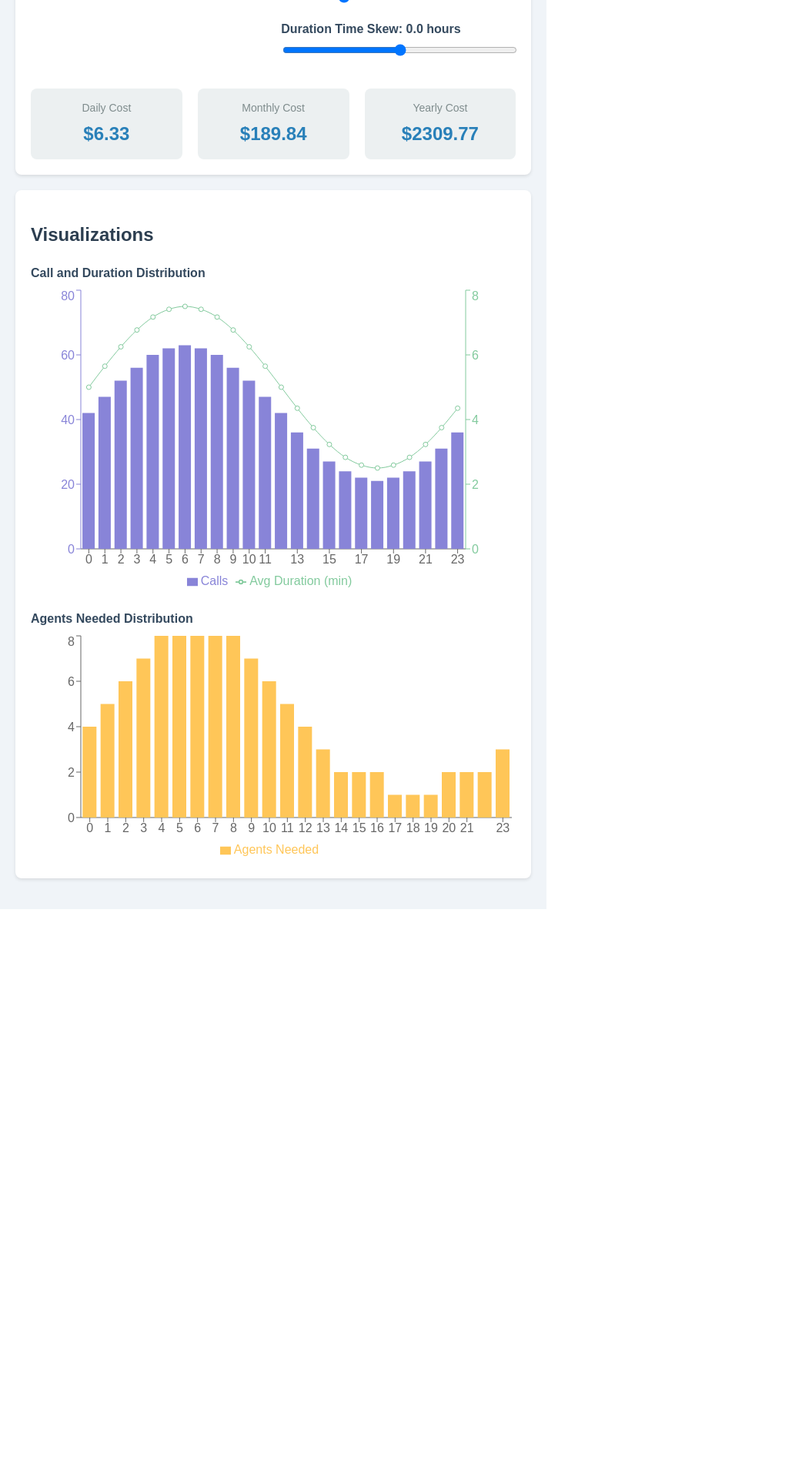
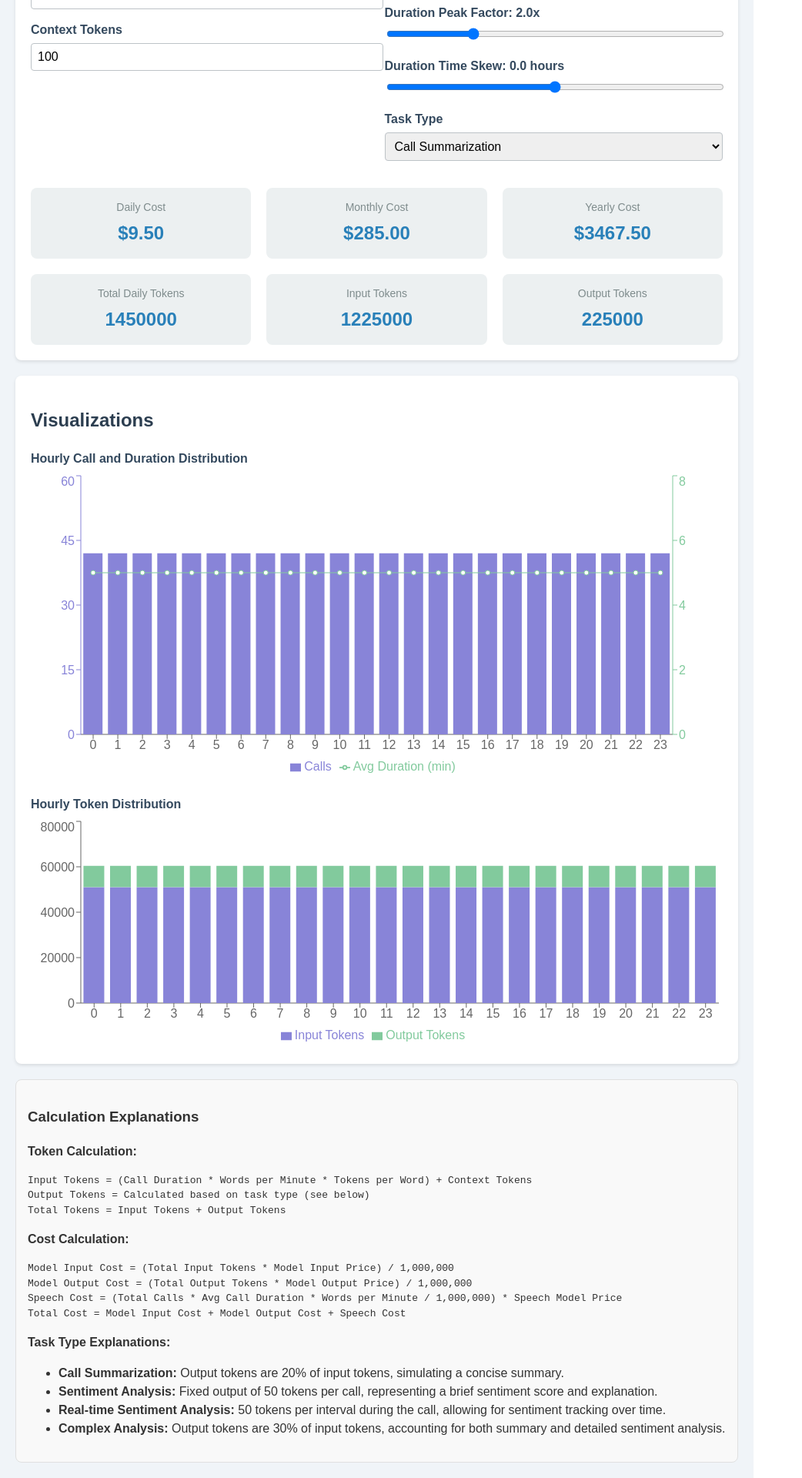
Before and after one commit to setuc/call-center-sizing, a React (Vite) app: page / in a window 1280 px wide. Shown: the part 710-2630 px from the top of the page at 77% size, without its empty margins (0-1042 px from the left). Before the commit the page ends 1891 px from the top, so only its background shows below. Built offline with nearby package versions, Linux system fonts and the light colour scheme; the HTML template or start-up script is replaced by a standard one.

Commit message:
changed the visualations and added the explanations for the calculations.

```diff
--- a/src/App.jsx
+++ b/src/App.jsx
@@ -106,6 +106,14 @@ const Instructions = styled.div`
   border-radius: 4px;
 `;
 
+const ExplanationBox = styled.div`
+  background-color: #f9f9f9;
+  border: 1px solid #e0e0e0;
+  border-radius: 8px;
+  padding: 15px;
+  margin-top: 20px;
+`;
+
 const models = [
   { name: "GPT-4o Global Deployment", input: 5, output: 15, ptu: true, ptuPrice: 2 },
   { name: "GPT-4o Regional API", input: 5, output: 15, ptu: true, ptuPrice: 2 },
@@ -127,12 +135,11 @@ const distributionPatterns = {
   heavyEvening: "Heavy Evening",
 };
 
-const durationPatterns = {
-  uniform: "Uniform",
-  busyHoursLonger: "Busy Hours Longer",
-  quietHoursLonger: "Quiet Hours Longer",
-  morningLonger: "Morning Longer",
-  eveningLonger: "Evening Longer",
+const taskTypes = {
+  summarization: "Call Summarization",
+  sentiment: "Sentiment Analysis",
+  realTimeSentiment: "Real-time Sentiment Analysis",
+  complexAnalysis: "Complex Analysis (Summary + Sentiment)",
 };
 
 const CallCenterSimulator = () => {
@@ -143,9 +150,12 @@ const CallCenterSimulator = () => {
   const [callDistributionPattern, setCallDistributionPattern] = useState('uniform');
   const [durationDistributionPattern, setDurationDistributionPattern] = useState('uniform');
   const [callPeakFactor, setCallPeakFactor] = useState(2);
-  const [durationPeakFactor, setDurationPeakFactor] = useState(1.5);
+  const [durationPeakFactor, setDurationPeakFactor] = useState(2);
   const [callSkew, setCallSkew] = useState(0);
   const [durationSkew, setDurationSkew] = useState(0);
+  const [contextTokens, setContextTokens] = useState(100);
+  const [selectedTask, setSelectedTask] = useState('summarization');
+  const [realTimeInterval, setRealTimeInterval] = useState(1);
 
   const wordsPerMinute = 150;
   const tokensPerWord = 1.5;
@@ -153,6 +163,7 @@ const CallCenterSimulator = () => {
   const generateDistribution = (pattern, peakFactor, skew, baseValue) => {
     let distribution = Array(24).fill(baseValue);
 
+    if (pattern !== 'uniform') {
       switch (pattern) {
         case 'normalBusiness':
           distribution = distribution.map((value, hour) =>
@@ -173,59 +184,106 @@ const CallCenterSimulator = () => {
       }
 
       // Apply skew
-    const skewedDistribution = distribution.map((value, hour) => {
+      distribution = distribution.map((value, hour) => {
         const skewEffect = Math.sin((hour / 24 + skew / 12) * 2 * Math.PI);
         return value * (1 + skewEffect * 0.5);
       });
 
-    // Normalize
-    const totalSkewed = skewedDistribution.reduce((a, b) => a + b, 0);
-    return skewedDistribution.map(value => (value / totalSkewed) * baseValue * 24);
+      // Normalize to keep total constant
+      const totalDistribution = distribution.reduce((a, b) => a + b, 0);
+      distribution = distribution.map(value => (value / totalDistribution) * baseValue * 24);
+    }
+
+    return distribution;
   };
 
   const callDistribution = generateDistribution(callDistributionPattern, callPeakFactor, callSkew, totalCalls / 24);
   const durationDistribution = generateDistribution(durationDistributionPattern, durationPeakFactor, durationSkew, avgCallDuration);
 
+  const calculateTokens = (duration) => {
+    const inputTokens = Math.ceil(duration * wordsPerMinute * tokensPerWord);
+    let outputTokens;
+
+    switch (selectedTask) {
+      case 'summarization':
+        outputTokens = Math.ceil(inputTokens * 0.2); // Assume summary is 20% of input
+        break;
+      case 'sentiment':
+        outputTokens = 50; // Fixed output for sentiment
+        break;
+      case 'realTimeSentiment':
+        outputTokens = Math.ceil(duration / realTimeInterval) * 50; // 50 tokens per interval
+        break;
+      case 'complexAnalysis':
+        outputTokens = Math.ceil(inputTokens * 0.3); // 30% for summary + sentiment
+        break;
+      default:
+        outputTokens = Math.ceil(inputTokens * 0.2);
+    }
+
+    return {
+      input: inputTokens + contextTokens,
+      output: outputTokens,
+      total: inputTokens + contextTokens + outputTokens
+    };
+  };
+
   const calculateCost = () => {
-    const totalCallMinutes = callDistribution.reduce((sum, calls, hour) => sum + calls * durationDistribution[hour], 0);
-    const totalWords = totalCallMinutes * wordsPerMinute;
-    const totalTokens = totalWords * tokensPerWord;
+    let totalInputTokens = 0;
+    let totalOutputTokens = 0;
 
-    const modelCost = (totalTokens * selectedModel.input) / 1000000;
-    const speechCost = (totalWords / 1000000) * selectedSpeechModel.price;
+    callDistribution.forEach((calls, hour) => {
+      const tokens = calculateTokens(durationDistribution[hour]);
+      totalInputTokens += calls * tokens.input;
+      totalOutputTokens += calls * tokens.output;
+    });
 
-    const dailyCost = modelCost + speechCost;
+    const modelInputCost = (totalInputTokens * selectedModel.input) / 1000000;
+    const modelOutputCost = (totalOutputTokens * selectedModel.output) / 1000000;
+    const speechCost = (totalCalls * avgCallDuration * wordsPerMinute / 1000000) * selectedSpeechModel.price;
+
+    const dailyCost = modelInputCost + modelOutputCost + speechCost;
     return {
       daily: dailyCost.toFixed(2),
       monthly: (dailyCost * 30).toFixed(2),
       yearly: (dailyCost * 365).toFixed(2),
+      totalTokens: (totalInputTokens + totalOutputTokens).toFixed(0),
+      inputTokens: totalInputTokens.toFixed(0),
+      outputTokens: totalOutputTokens.toFixed(0),
     };
   };
 
   const costs = calculateCost();
 
-  const chartData = callDistribution.map((calls, hour) => ({
+  const chartData = callDistribution.map((calls, hour) => {
+    const tokens = calculateTokens(durationDistribution[hour]);
+    return {
       hour,
       calls: Math.round(calls),
       duration: durationDistribution[hour].toFixed(2),
-    agents: Math.ceil(calls * durationDistribution[hour] / 60)
-  }));
+      inputTokens: Math.round(calls * tokens.input),
+      outputTokens: Math.round(calls * tokens.output),
+      totalTokens: Math.round(calls * tokens.total),
+    };
+  });
 
   return (
     <AppContainer>
       <Instructions>
-        <h3>How to Use This Calculator:</h3>
+        <h3>How to Use This Advanced Call Center Simulator:</h3>
         <ol>
           <li>Select the GPT model and speech model you want to simulate.</li>
           <li>Enter the total number of daily calls and average call duration.</li>
-          <li>Choose distribution patterns for call volume and duration.</li>
-          <li>Adjust peak factors and time skews to fine-tune the distribution.</li>
-          <li>View the visualizations below to see how your settings affect call patterns and costs.</li>
+          <li>Choose the call distribution and duration distribution patterns, adjusting peak factors and skew if needed.</li>
+          <li>Set the number of context tokens for each call.</li>
+          <li>Select the type of analysis task.</li>
+          <li>For real-time analysis, set the interval (in minutes).</li>
+          <li>View the visualizations to see how your settings affect call patterns, token usage, and costs.</li>
         </ol>
       </Instructions>
 
       <Card>
-        <CardTitle>Call Center Cost Simulator</CardTitle>
+        <CardTitle>Advanced Call Center Cost Simulator</CardTitle>
         <Grid>
           <div>
             <Label>Model</Label>
@@ -247,6 +305,9 @@ const CallCenterSimulator = () => {
 
             <Label>Average Call Duration (minutes)</Label>
             <Input type="number" value={avgCallDuration} onChange={(e) => setAvgCallDuration(Number(e.target.value))} />
+
+            <Label>Context Tokens</Label>
+            <Input type="number" value={contextTokens} onChange={(e) => setContextTokens(Number(e.target.value))} />
           </div>
           <div>
             <Label>Call Distribution Pattern</Label>
@@ -268,20 +329,34 @@ const CallCenterSimulator = () => {
 
             <Label>Duration Distribution Pattern</Label>
             <Select onChange={(e) => setDurationDistributionPattern(e.target.value)}>
-              {Object.entries(durationPatterns).map(([key, value]) => (
+              {Object.entries(distributionPatterns).map(([key, value]) => (
                 <option key={key} value={key}>{value}</option>
               ))}
             </Select>
 
             <SliderContainer>
               <Label>Duration Peak Factor: {durationPeakFactor.toFixed(1)}x</Label>
-              <Slider min={1} max={3} step={0.1} value={durationPeakFactor} onChange={(e) => setDurationPeakFactor(Number(e.target.value))} />
+              <Slider min={1} max={5} step={0.1} value={durationPeakFactor} onChange={(e) => setDurationPeakFactor(Number(e.target.value))} />
             </SliderContainer>
 
             <SliderContainer>
               <Label>Duration Time Skew: {durationSkew.toFixed(1)} hours</Label>
               <Slider min={-12} max={12} step={0.1} value={durationSkew} onChange={(e) => setDurationSkew(Number(e.target.value))} />
             </SliderContainer>
+
+            <Label>Task Type</Label>
+            <Select onChange={(e) => setSelectedTask(e.target.value)}>
+              {Object.entries(taskTypes).map(([key, value]) => (
+                <option key={key} value={key}>{value}</option>
+              ))}
+            </Select>
+
+            {selectedTask === 'realTimeSentiment' && (
+              <div>
+                <Label>Real-time Interval (minutes)</Label>
+                <Input type="number" value={realTimeInterval} onChange={(e) => setRealTimeInterval(Number(e.target.value))} />
+              </div>
+            )}
           </div>
         </Grid>
 
@@ -299,12 +374,26 @@ const CallCenterSimulator = () => {
             <CostValue>${costs.yearly}</CostValue>
           </CostItem>
         </CostDisplay>
+        <CostDisplay>
+          <CostItem>
+            <CostLabel>Total Daily Tokens</CostLabel>
+            <CostValue>{costs.totalTokens}</CostValue>
+          </CostItem>
+          <CostItem>
+            <CostLabel>Input Tokens</CostLabel>
+            <CostValue>{costs.inputTokens}</CostValue>
+          </CostItem>
+          <CostItem>
+            <CostLabel>Output Tokens</CostLabel>
+            <CostValue>{costs.outputTokens}</CostValue>
+          </CostItem>
+        </CostDisplay>
       </Card>
 
       <Card>
         <CardTitle>Visualizations</CardTitle>
         <ChartContainer>
-          <Label>Call and Duration Distribution</Label>
+          <Label>Hourly Call and Duration Distribution</Label>
           <ResponsiveContainer width="100%" height={400}>
             <ComposedChart data={chartData}>
               <XAxis dataKey="hour" />
@@ -318,18 +407,43 @@ const CallCenterSimulator = () => {
           </ResponsiveContainer>
         </ChartContainer>
         <ChartContainer>
-          <Label>Agents Needed Distribution</Label>
+          <Label>Hourly Token Distribution</Label>
           <ResponsiveContainer width="100%" height={300}>
             <BarChart data={chartData}>
               <XAxis dataKey="hour" />
               <YAxis />
               <Tooltip />
               <Legend />
-              <Bar dataKey="agents" fill="#ffc658" name="Agents Needed" />
+              <Bar dataKey="inputTokens" stackId="a" fill="#8884d8" name="Input Tokens" />
+              <Bar dataKey="outputTokens" stackId="a" fill="#82ca9d" name="Output Tokens" />
             </BarChart>
           </ResponsiveContainer>
         </ChartContainer>
       </Card>
+
+      <ExplanationBox>
+        <h3>Calculation Explanations</h3>
+        <p><strong>Token Calculation:</strong></p>
+        <pre>
+          {`Input Tokens = (Call Duration * Words per Minute * Tokens per Word) + Context Tokens
+Output Tokens = Calculated based on task type (see below)
+Total Tokens = Input Tokens + Output Tokens`}
+        </pre>
+        <p><strong>Cost Calculation:</strong></p>
+        <pre>
+          {`Model Input Cost = (Total Input Tokens * Model Input Price) / 1,000,000
+Model Output Cost = (Total Output Tokens * Model Output Price) / 1,000,000
+Speech Cost = (Total Calls * Avg Call Duration * Words per Minute / 1,000,000) * Speech Model Price
+Total Cost = Model Input Cost + Model Output Cost + Speech Cost`}
+        </pre>
+        <p><strong>Task Type Explanations:</strong></p>
+        <ul>
+          <li><strong>Call Summarization:</strong> Output tokens are 20% of input tokens, simulating a concise summary.</li>
+          <li><strong>Sentiment Analysis:</strong> Fixed output of 50 tokens per call, representing a brief sentiment score and explanation.</li>
+          <li><strong>Real-time Sentiment Analysis:</strong> 50 tokens per interval during the call, allowing for sentiment tracking over time.</li>
+          <li><strong>Complex Analysis:</strong> Output tokens are 30% of input tokens, accounting for both summary and detailed sentiment analysis.</li>
+        </ul>
+      </ExplanationBox>
     </AppContainer>
   );
 };
```
Lines whose indentation alone changed are shown as unchanged.
